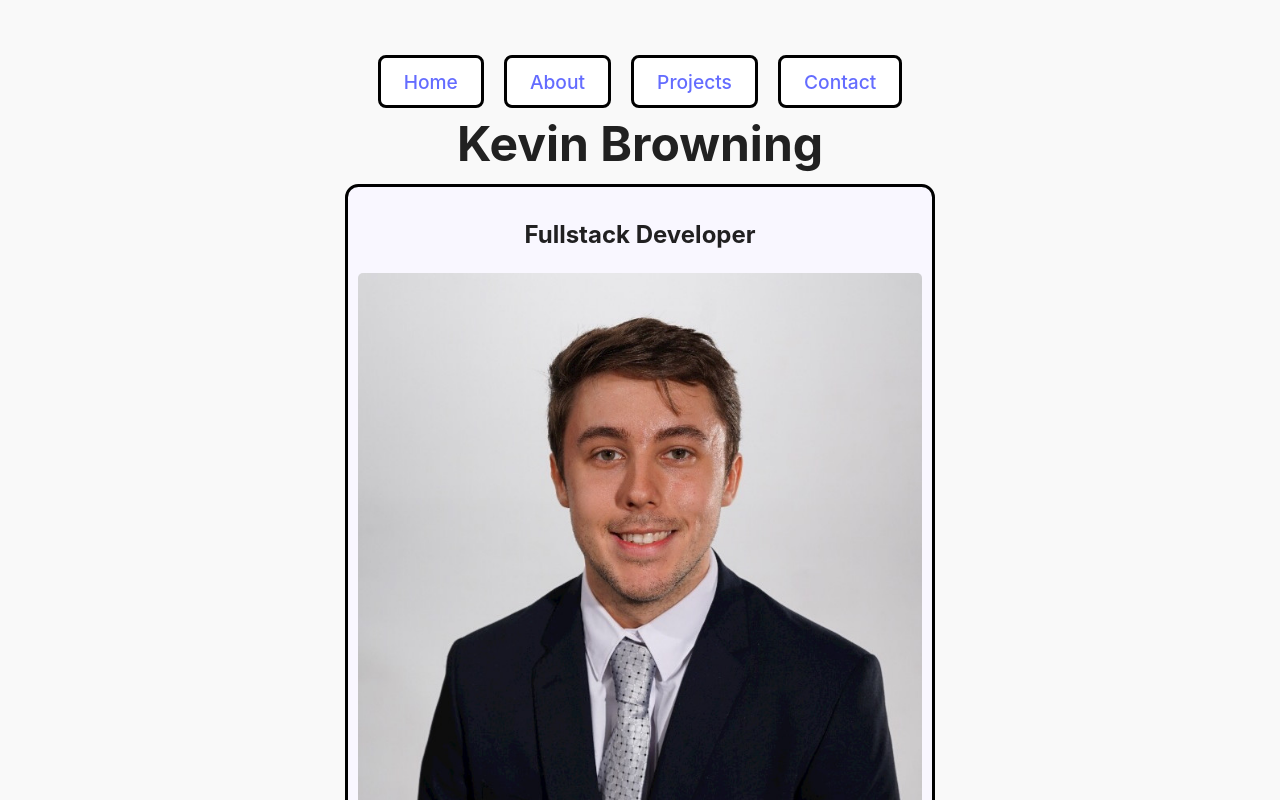
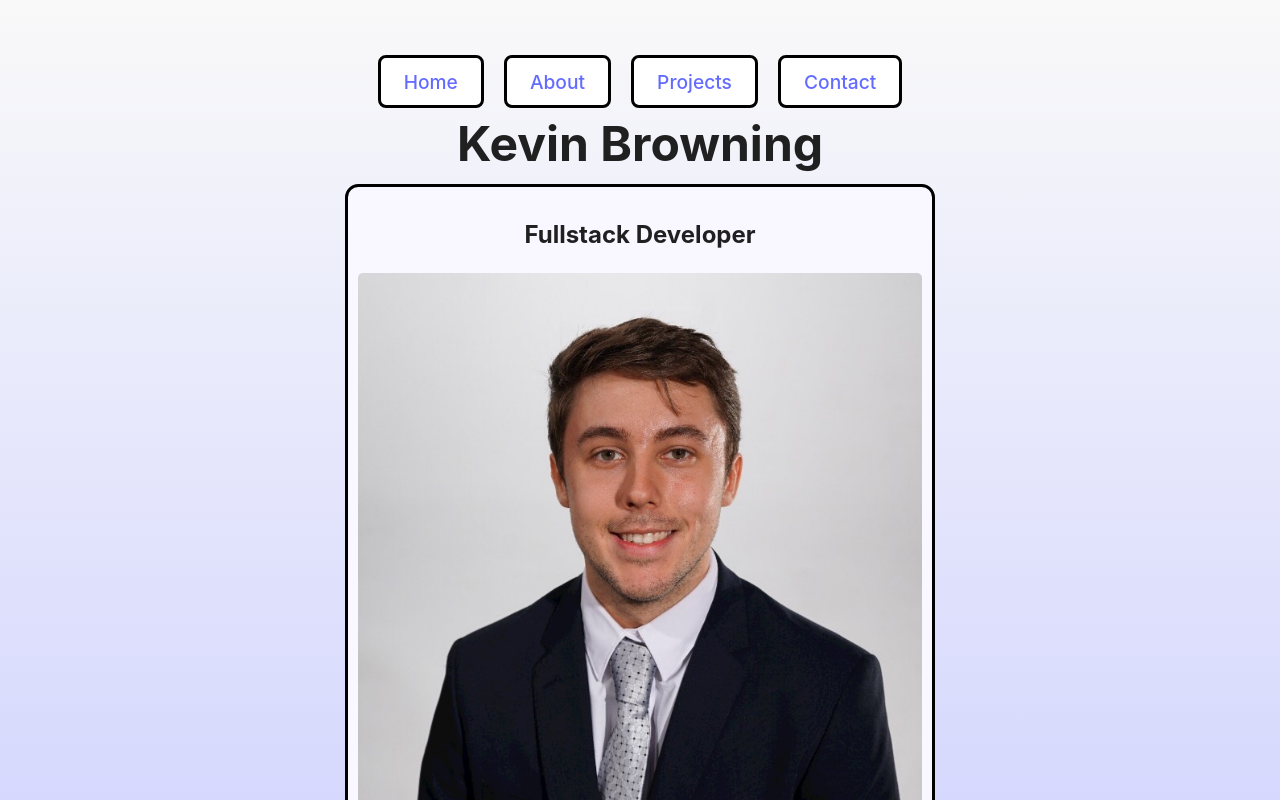
Before and after one commit to KevinBrowning/Portfolio_Site, a React (Vite) app: page / in a window 1280 px wide. Shown: the top 800 px of the page. Built offline with nearby package versions, Linux system fonts and the light colour scheme.

Commit message:
ADDED GRAdient

```diff
--- a/src/index.css
+++ b/src/index.css
@@ -4,7 +4,7 @@
   font-weight: 400;
   color-scheme: light dark;
   color: rgba(0, 0, 0, 0.87);
-  background-color: #f9f9f9;
+  background: linear-gradient(#f9f9f9, #cbceff);
   font-synthesis: none;
   text-rendering: optimizeLegibility;
   -webkit-font-smoothing: antialiased;
```
Also changed, not shown: 4 other files (tests, documents, lock files or other folders).
